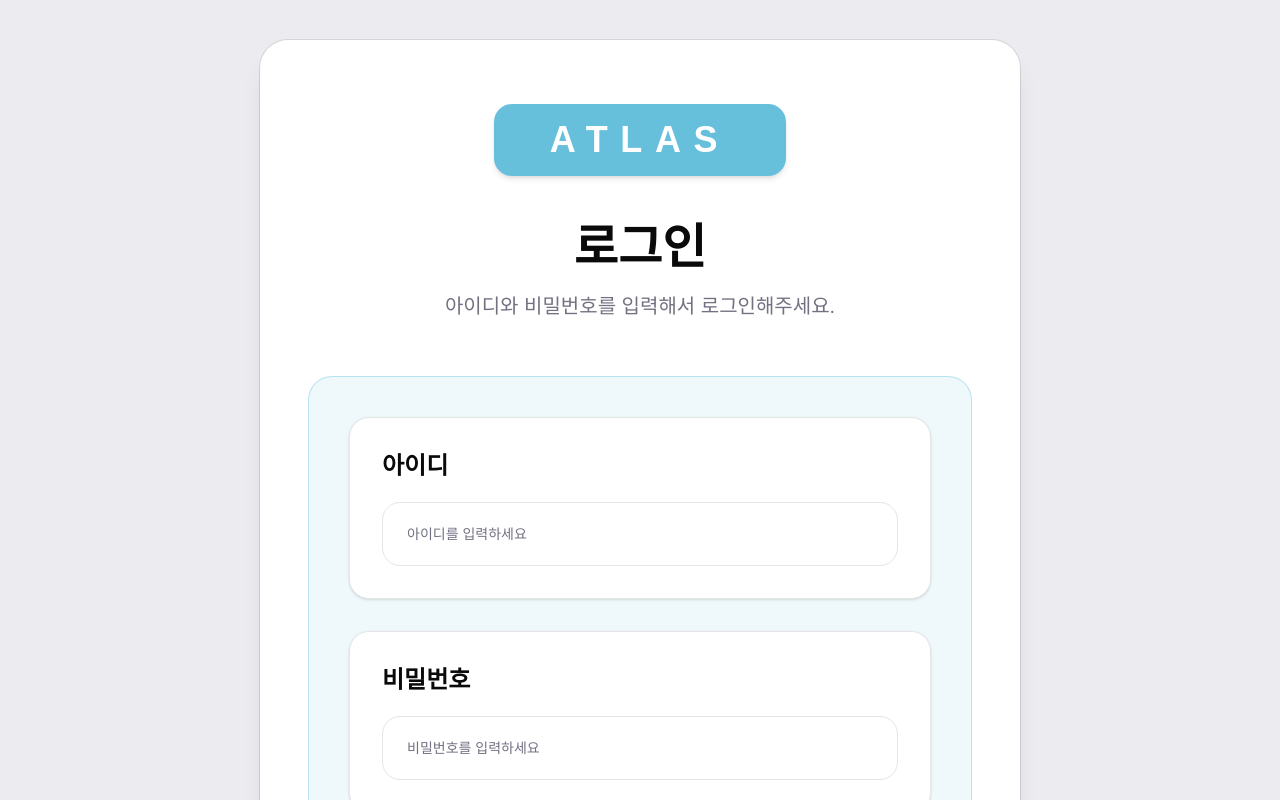
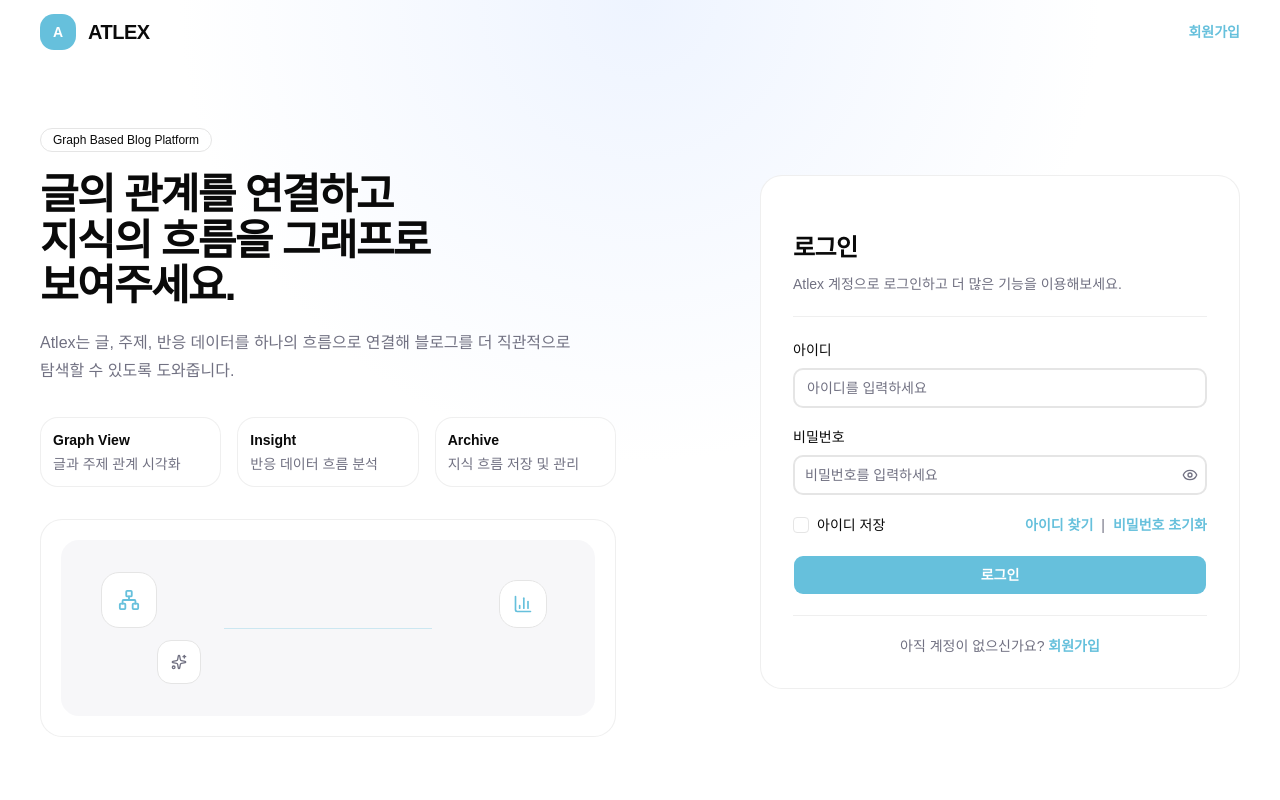
Before and after one commit to Siho-ily/Atlex, a Next.js app: page /login in a window 1280 px wide. Shown: the top 800 px of the page. Built offline with nearby package versions, Linux system fonts and the light colour scheme; a web font is replaced by a local one.

Commit message:
feat : 로그인 UI 구현

```diff
--- a/src/app/login/page.jsx
+++ b/src/app/login/page.jsx
@@ -1,9 +1,34 @@
-import LoginCard from "@/components/domain/auth/login/layout/LoginCard"
+import { LoginHero } from "@/components/domain/auth/login/layout/LoginHero"
+import { LoginCard } from "@/components/domain/auth/login/layout/LoginCard"
 
-export default function LoginPage() {
+export default function Page() {
   return (
-    <main className="flex min-h-screen items-center justify-center bg-muted px-4 py-10">
-      <LoginCard />
+    <main className="h-screen overflow-hidden bg-[radial-gradient(circle_at_top,#eef4ff,white_45%)]">
+      <div className="mx-auto flex h-screen max-w-7xl flex-col px-6 lg:px-10">
+        <header className="flex h-16 shrink-0 items-center justify-between">
+          <div className="flex items-center gap-3">
+            <div className="flex size-9 items-center justify-center rounded-xl bg-primary text-sm font-bold text-primary-foreground">
+              A
+            </div>
+
+            <span className="text-xl font-extrabold tracking-tight text-foreground">
+              ATLEX
+            </span>
+          </div>
+
+          <button
+            type="button"
+            className="text-sm font-semibold text-primary hover:underline"
+          >
+            회원가입
+          </button>
+        </header>
+
+        <div className="grid flex-1 grid-cols-1 items-center gap-14 lg:grid-cols-[1.05fr_480px]">
+          <LoginHero />
+          <LoginCard />
+        </div>
+      </div>
     </main>
   )
 }
--- a/src/components/domain/auth/login/feature/LoginForm.jsx
+++ b/src/components/domain/auth/login/feature/LoginForm.jsx
@@ -1,94 +1,112 @@
 "use client"
 
+import { useState } from "react"
+import { Eye, EyeOff } from "lucide-react"
+
 import { Button } from "@/components/common/ui/button"
+import { Checkbox } from "@/components/common/ui/checkbox"
+import { Field, FieldGroup, FieldLabel } from "@/components/common/ui/field"
 import { Input } from "@/components/common/ui/input"
-import { Label } from "@/components/common/ui/label"
-import { Checkbox } from "@/components/common/ui/checkbox"
-import Link from "next/link"
+import {
+  InputGroup,
+  InputGroupAddon,
+  InputGroupButton,
+  InputGroupInput,
+} from "@/components/common/ui/input-group"
 
-export default function LoginForm() {
+function LoginForm() {
+  const [userId, setUserId] = useState("")
+  const [password, setPassword] = useState("")
+  const [showPassword, setShowPassword] = useState(false)
+
+  function handleSubmit(e) {
+    e.preventDefault()
+  }
+
   return (
-    <form className="space-y-8">
+    <form onSubmit={handleSubmit} className="mt-6">
+      <FieldGroup className="gap-5">
+        <Field>
+          <FieldLabel>아이디</FieldLabel>
 
-      {/* 아이디 */}
-      <div className="rounded-[20px] border border-border bg-card p-8 shadow-sm">
-        <Label
-          htmlFor="userId"
-          className="mb-5 block font-serif text-2xl font-bold text-card-foreground"
-        >
-          아이디
-        </Label>
+          <Input
+            type="text"
+            variant="outline"
+            size="lg"
+            value={userId}
+            onChange={(e) => setUserId(e.target.value)}
+            placeholder="아이디를 입력하세요"
+            className="h-10 rounded-lg"
+          />
+        </Field>
 
-        <Input
-          id="userId"
-          name="userId"
-          type="text"
-          placeholder="아이디를 입력하세요"
-          className="h-16 rounded-2xl border-border bg-background px-6 font-serif text-xl"
-        />
-      </div>
+        <Field>
+          <FieldLabel>비밀번호</FieldLabel>
 
-      {/* 비밀번호 */}
-      <div className="rounded-[20px] border border-border bg-card p-8 shadow-sm">
-        <Label
-          htmlFor="password"
-          className="mb-5 block font-serif text-2xl font-bold text-card-foreground"
-        >
-          비밀번호
-        </Label>
+          <InputGroup variant="outline" className="h-10 rounded-lg">
+            <InputGroupInput
+              type={showPassword ? "text" : "password"}
+              value={password}
+              onChange={(e) => setPassword(e.target.value)}
+              placeholder="비밀번호를 입력하세요"
+            />
 
-        <Input
-          id="password"
-          name="password"
-          type="password"
-          placeholder="비밀번호를 입력하세요"
-          className="h-16 rounded-2xl border-border bg-background px-6 font-serif text-xl"
-        />
-      </div>
+            <InputGroupAddon align="inline-end">
+              <InputGroupButton
+                type="button"
+                size="icon-xs"
+                onClick={() => setShowPassword((v) => !v)}
+              >
+                {showPassword ? <EyeOff /> : <Eye />}
+              </InputGroupButton>
+            </InputGroupAddon>
+          </InputGroup>
+        </Field>
 
-      {/* 옵션 */}
-      <div className="flex items-center justify-between px-2">
-        <div className="flex items-center gap-3">
-          <Checkbox id="remember" />
+        <div className="flex items-center justify-between">
+          <label className="flex items-center gap-2 text-sm text-foreground">
+            <Checkbox />
+            아이디 저장
+          </label>
 
-          <Label
-            htmlFor="remember"
-            className="font-serif text-lg text-muted-foreground"
-          >
-            아이디 저장
-          </Label>
+          <div className="flex items-center gap-2 text-sm">
+            <button
+              type="button"
+              className="font-semibold text-primary hover:underline"
+            >
+              아이디 찾기
+            </button>
+
+            <span className="text-muted-foreground">|</span>
+
+            <button
+              type="button"
+              className="font-semibold text-primary hover:underline"
+            >
+              비밀번호 초기화
+            </button>
+          </div>
         </div>
 
         <Button
-          type="button"
-          variant="link"
-          className="font-serif text-lg text-primary hover:underline"
+          type="submit"
+          className="h-10 w-full rounded-lg text-sm font-bold"
         >
-          비밀번호 찾기
+          로그인
         </Button>
-      </div>
 
-      {/* 로그인 버튼 */}
-      <Button
-        type="submit"
-        className="h-16 w-full rounded-2xl text-2xl font-bold"
-      >
-        로그인
-      </Button>
-
-      {/* 회원가입 */}
-      <p className="text-center font-serif text-lg text-muted-foreground">
-        아직 회원이 아니신가요?{" "}
-        <Button
-          type="button"
-          variant="link"
-          className="font-bold text-primary hover:underline"
-        >
-          <Link href="/signup-page" className="font-bold text-primary hover:underline">
+        <p className="border-t border-border/60 pt-5 text-center text-sm text-muted-foreground">
+          아직 계정이 없으신가요?{" "}
+          <button
+            type="button"
+            className="font-semibold text-primary hover:underline"
+          >
             회원가입
-          </Link>
-        </Button>
-      </p>
+          </button>
+        </p>
+      </FieldGroup>
     </form>
   )
 }
+
+export { LoginForm }
--- /dev/null
+++ b/src/components/domain/auth/login/feature/LoginLogo.jsx
@@ -0,0 +1,17 @@
+import { Textfield } from "@/components/common/ui/textfield"
+
+function LoginLogo() {
+  return (
+    <div className="flex items-center gap-3 lg:hidden">
+      <div className="flex size-9 items-center justify-center rounded-xl bg-primary text-sm font-bold text-primary-foreground">
+        A
+      </div>
+
+      <Textfield size="xl" weight="bold" className="tracking-tight">
+        ATLEX
+      </Textfield>
+    </div>
+  )
+}
+
+export { LoginLogo }
--- a/src/components/domain/auth/login/layout/LoginCard.jsx
+++ b/src/components/domain/auth/login/layout/LoginCard.jsx
@@ -1,24 +1,28 @@
-import {
-  Card,
-  CardContent,
-  CardHeader,
-} from "@/components/common/ui/card"
+import { LoginLogo } from "@/components/domain/auth/login/feature/LoginLogo"
+import { LoginForm } from "@/components/domain/auth/login/feature/LoginForm"
 
-import LoginHeader from "./LoginHeader"
-import LoginForm from "../feature/LoginForm"
+import { Textfield } from "@/components/common/ui/textfield"
 
-export default function LoginCard() {
+function LoginCard() {
   return (
-    <Card className="w-full max-w-[760px] rounded-[28px] border-border bg-card shadow-xl">
-      <CardHeader className="pt-12 pb-10">
-        <LoginHeader />
-      </CardHeader>
+    <section className="flex items-center justify-center py-6">
+      <div className="w-full rounded-3xl border border-border/60 bg-background p-6 lg:p-8">
+        <LoginLogo />
 
-      <CardContent className="px-12 pb-14">
-        <div className="rounded-[24px] border border-primary/40 bg-primary/10 p-10">
-          <LoginForm />
+        <div className="mt-6 border-b border-border/60 pb-5">
+          <h2 className="text-2xl font-black tracking-tight text-foreground">
+            로그인
+          </h2>
+
+          <Textfield variant="muted" size="sm" className="mt-2 leading-6">
+            Atlex 계정으로 로그인하고 더 많은 기능을 이용해보세요.
+          </Textfield>
         </div>
-      </CardContent>
-    </Card>
+
+        <LoginForm />
+      </div>
+    </section>
   )
 }
+
+export { LoginCard }
--- a/src/components/domain/auth/login/layout/LoginHeader.jsx
+++ /dev/null
@@ -1,17 +0,0 @@
-import LoginLogo from "./LoginLogo"
-
-export default function LoginHeader() {
-  return (
-    <div className="flex flex-col items-center text-center">
-      <LoginLogo />
-
-      <h1 className="mt-12 font-serif text-5xl font-bold text-foreground">
-        로그인
-      </h1>
-
-      <p className="mt-5 font-serif text-xl text-muted-foreground">
-        아이디와 비밀번호를 입력해서 로그인해주세요.
-      </p>
-    </div>
-  )
-}
--- /dev/null
+++ b/src/components/domain/auth/login/layout/LoginHero.jsx
@@ -0,0 +1,72 @@
+import { BarChart3, Network, Sparkles } from "lucide-react"
+
+import { Capsule } from "@/components/common/ui/capsule"
+import { Textfield } from "@/components/common/ui/textfield"
+
+function LoginHero() {
+  return (
+    <section className="hidden lg:block">
+      <Capsule variant="outline">
+        Graph Based Blog Platform
+      </Capsule>
+
+      <h1 className="mt-5 text-[42px] font-black leading-[1.08] tracking-[-0.04em] text-foreground">
+        글의 관계를 연결하고
+        <br />
+        지식의 흐름을 그래프로
+        <br />
+        보여주세요.
+      </h1>
+
+      <Textfield
+        variant="muted"
+        size="default"
+        whitespace="keep"
+        className="mt-5 max-w-xl leading-7"
+      >
+        Atlex는 글, 주제, 반응 데이터를 하나의 흐름으로 연결해
+        블로그를 더 직관적으로 탐색할 수 있도록 도와줍니다.
+      </Textfield>
+
+      <div className="mt-8 grid max-w-xl grid-cols-3 gap-4">
+        <Feature title="Graph View" description="글과 주제 관계 시각화" />
+        <Feature title="Insight" description="반응 데이터 흐름 분석" />
+        <Feature title="Archive" description="지식 흐름 저장 및 관리" />
+      </div>
+
+      <div className="mt-8 max-w-xl rounded-3xl border border-border/60 bg-background/70 p-5">
+        <div className="relative h-44 overflow-hidden rounded-2xl bg-muted/40">
+          <div className="absolute left-10 top-8 flex size-14 items-center justify-center rounded-2xl border bg-background">
+            <Network className="text-primary" size={22} />
+          </div>
+
+          <div className="absolute right-12 top-10 flex size-12 items-center justify-center rounded-2xl border bg-background">
+            <BarChart3 className="text-primary" size={20} />
+          </div>
+
+          <div className="absolute bottom-8 left-24 flex size-11 items-center justify-center rounded-xl border bg-background">
+            <Sparkles className="text-muted-foreground" size={16} />
+          </div>
+
+          <div className="absolute left-1/2 top-1/2 h-px w-52 -translate-x-1/2 bg-primary/30" />
+        </div>
+      </div>
+    </section>
+  )
+}
+
+function Feature({ title, description }) {
+  return (
+    <div className="rounded-2xl border border-border/60 bg-background/60 p-3">
+      <Textfield size="sm" weight="bold">
+        {title}
+      </Textfield>
+
+      <Textfield variant="muted" size="sm" className="mt-1 leading-5">
+        {description}
+      </Textfield>
+    </div>
+  )
+}
+
+export { LoginHero }
--- a/src/components/domain/auth/login/layout/LoginLogo.jsx
+++ /dev/null
@@ -1,9 +0,0 @@
-export default function LoginLogo() {
-  return (
-    <div className="rounded-2xl bg-primary px-14 py-4 shadow-md">
-      <span className="font-serif text-4xl font-bold tracking-[0.35em] text-primary-foreground">
-        ATLAS
-      </span>
-    </div>
-  )
-}
```
